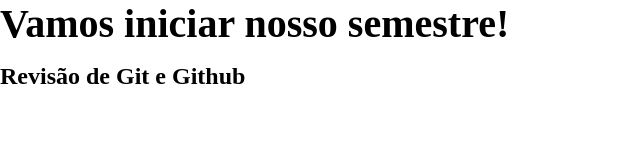
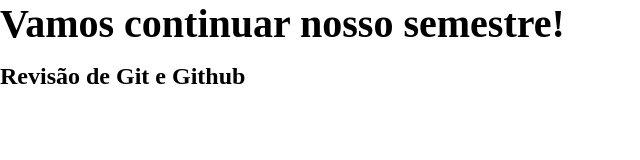
Before and after one commit to wsabor/SaborGourmet, a plain HTML site: page index.html in a window 1280 px wide. Shown: the whole page, without its empty margins (0-640 px from the left). Drawn offline with Linux system fonts and the light colour scheme.

Commit message:
Update index.html

```diff
--- a/index.html
+++ b/index.html
@@ -10,7 +10,7 @@
 
 <body>
     <main>
-        <h1>Vamos iniciar nosso semestre!</h1>
+        <h1>Vamos continuar nosso semestre!</h1>
 
         <h2>Revisão de Git e Github</h2>
     </main>
```
